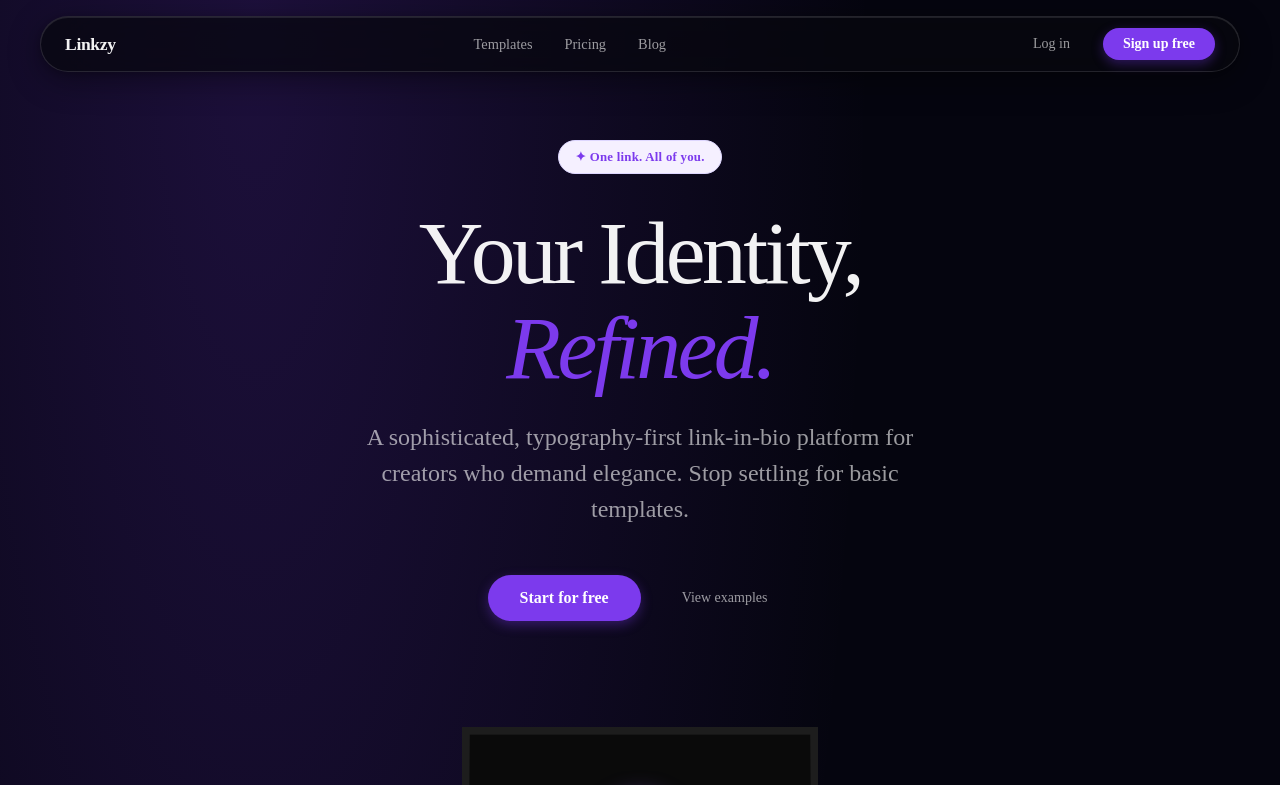
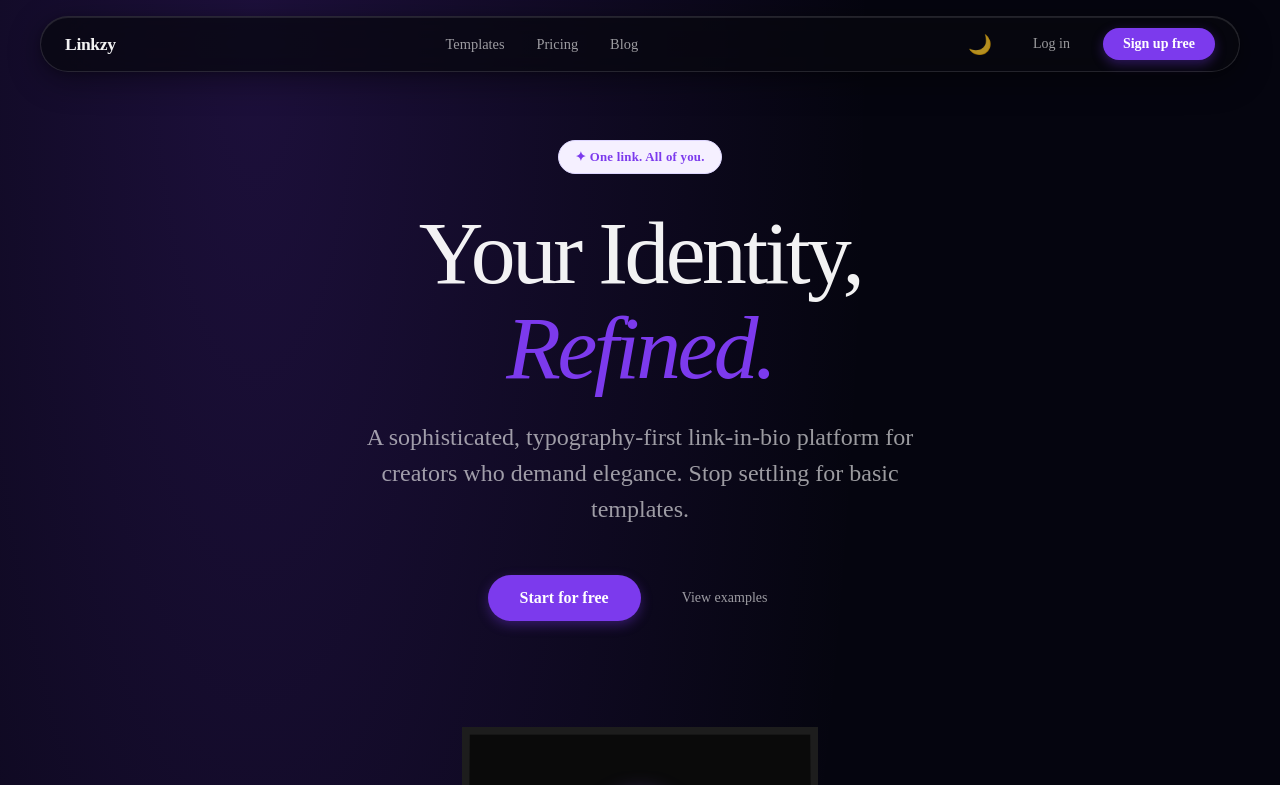
Before and after one commit to SumitZen/linkzyy, a React (Vite) app: page / in a window 1280 px wide. Shown: the top 785 px of the page. Built offline with nearby package versions, Linux system fonts and the light colour scheme; no server answers.

Commit message:
Restored theme toggle per user request but maintained synced dark/light values globally

```diff
--- a/src/components/Navbar.tsx
+++ b/src/components/Navbar.tsx
@@ -4,9 +4,21 @@ import { useAuth } from '../context/AuthContext';
 import '../pages/LandingPage.css';
 
 export default function Navbar() {
+    const [isDarkMode, setIsDarkMode] = useState(() => {
+        const theme = localStorage.getItem('theme');
+        return theme === 'dark';
+    });
     const [menuOpen, setMenuOpen] = useState(false);
     const { user, logout } = useAuth();
     const navigate = useNavigate();
+
+    useEffect(() => {
+        if (isDarkMode) {
+            document.documentElement.setAttribute('data-theme', 'dark');
+        } else {
+            document.documentElement.removeAttribute('data-theme');
+        }
+    }, [isDarkMode]);
 
     // Close menu on outside click
     useEffect(() => {
@@ -16,8 +28,17 @@ export default function Navbar() {
         return () => document.removeEventListener('click', close);
     }, [menuOpen]);
 
-
-
+    const toggleTheme = () => {
+        const newMode = !isDarkMode;
+        setIsDarkMode(newMode);
+        if (newMode) {
+            document.documentElement.setAttribute('data-theme', 'dark');
+            localStorage.setItem('theme', 'dark');
+        } else {
+            document.documentElement.removeAttribute('data-theme');
+            localStorage.setItem('theme', 'light');
+        }
+    };
     const handleLogout = () => {
         logout();
         navigate('/');
@@ -37,6 +58,9 @@ export default function Navbar() {
 
             {/* Desktop right actions */}
             <div className="nav-end nav-end--desktop">
+                <button className="btn-theme-toggle" onClick={toggleTheme} aria-label="Toggle Dark Mode">
+                    {isDarkMode ? '☀️' : '🌙'}
+                </button>
                 {user ? (
                     <>
                         <Link to="/dashboard">
@@ -64,6 +88,9 @@ export default function Navbar() {
 
             {/* Mobile: theme toggle + hamburger */}
             <div className="nav-mobile-right">
+                <button className="btn-theme-toggle" onClick={toggleTheme} aria-label="Toggle Dark Mode">
+                    {isDarkMode ? '☀️' : '🌙'}
+                </button>
                 <button
                     className={`nav-hamburger${menuOpen ? ' open' : ''}`}
                     onClick={e => { e.stopPropagation(); setMenuOpen(o => !o); }}
```
